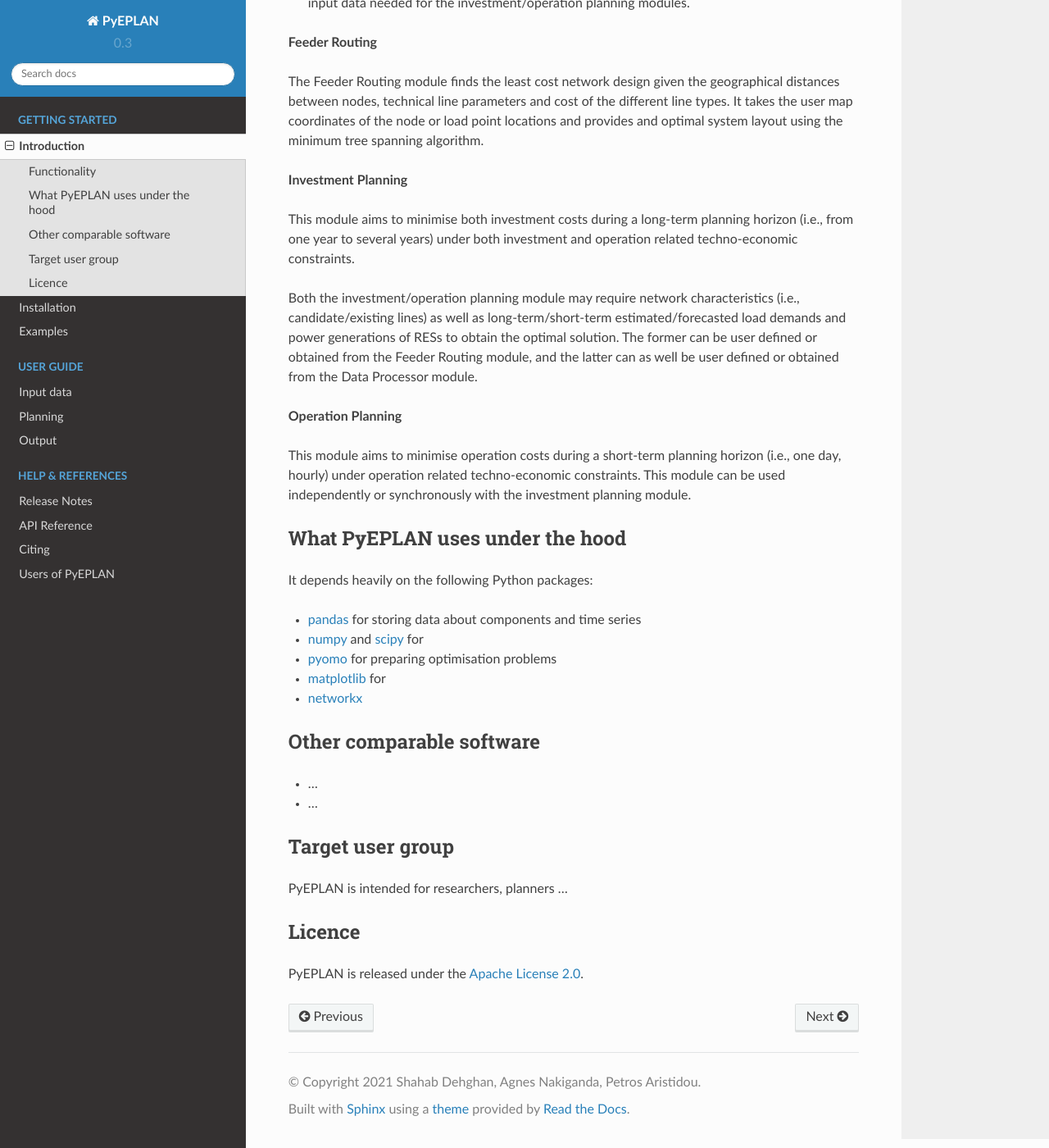
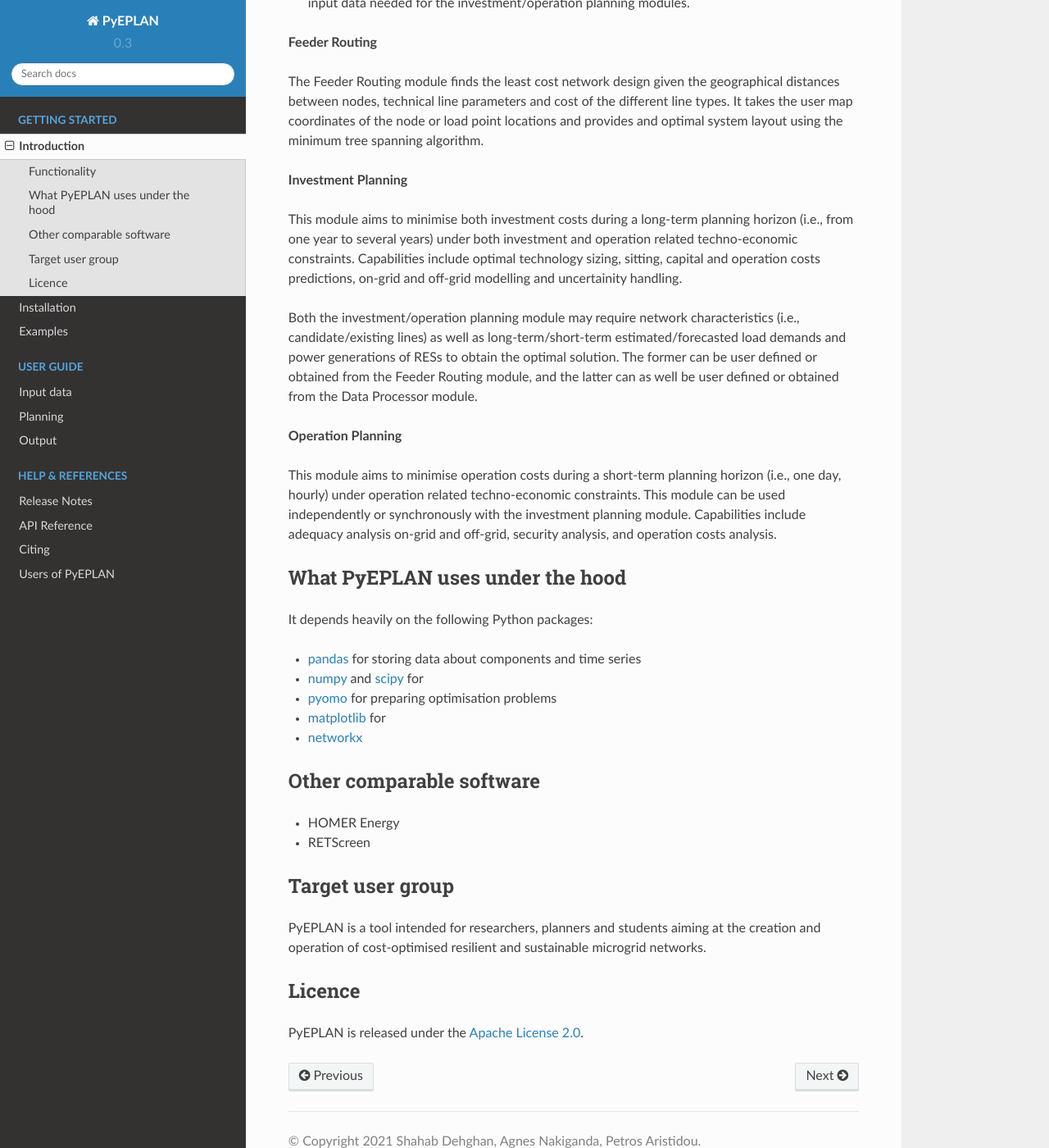
Before and after one commit to SPS-L/pyeplan, a Sphinx documentation site: the page built from docs/get_started/introduction.rst, in a window 1280 px wide and 1400 px high, scrolled down 1387 px. Shown: the whole window at 82% size. Built offline with Sphinx 7.4.7 and the Read the Docs theme 2.0.0, drawn with Linux system fonts in a browser that asks for light colours.

Commit message:
Update introduction.rst

```diff
--- a/docs/get_started/introduction.rst
+++ b/docs/get_started/introduction.rst
@@ -25,13 +25,13 @@ The Feeder Routing module finds the least cost network design given the geograph
 
 **Investment Planning**
 
-This module aims to minimise both investment costs during a long-term planning horizon (i.e., from one year to several years) under both investment and operation related techno-economic constraints.
+This module aims to minimise both investment costs during a long-term planning horizon (i.e., from one year to several years) under both investment and operation related techno-economic constraints. Capabilities include optimal technology sizing, sitting, capital and operation costs predictions, on-grid and off-grid modelling and uncertainity handling.
 
 Both the investment/operation planning module may require network characteristics (i.e., candidate/existing lines) as well as long-term/short-term estimated/forecasted load demands and power generations of RESs to obtain the optimal solution. The former can be user defined or obtained from the Feeder Routing module, and the latter can as well be user defined or obtained from the Data Processor module.
 
 **Operation Planning**
 
-This module aims to minimise operation costs during a short-term planning horizon (i.e., one day, hourly) under operation related techno-economic constraints. This module can be used independently or synchronously with the investment planning module.
+This module aims to minimise operation costs during a short-term planning horizon (i.e., one day, hourly) under operation related techno-economic constraints. This module can be used independently or synchronously with the investment planning module. Capabilities include adequacy analysis on-grid and off-grid, security analysis, and operation costs analysis.
 
 What PyEPLAN uses under the hood
 ================================
@@ -48,15 +48,15 @@ It depends heavily on the following Python packages:
 Other comparable software
 =========================
 
-* ...
-* ...
+* HOMER Energy
+* RETScreen
 
 
 
 Target user group
 =================
 
-PyEPLAN is intended for researchers, planners ...
+PyEPLAN is a tool intended for researchers, planners and students aiming at the creation and operation of cost-optimised resilient and sustainable microgrid networks.
 
 
 
```
